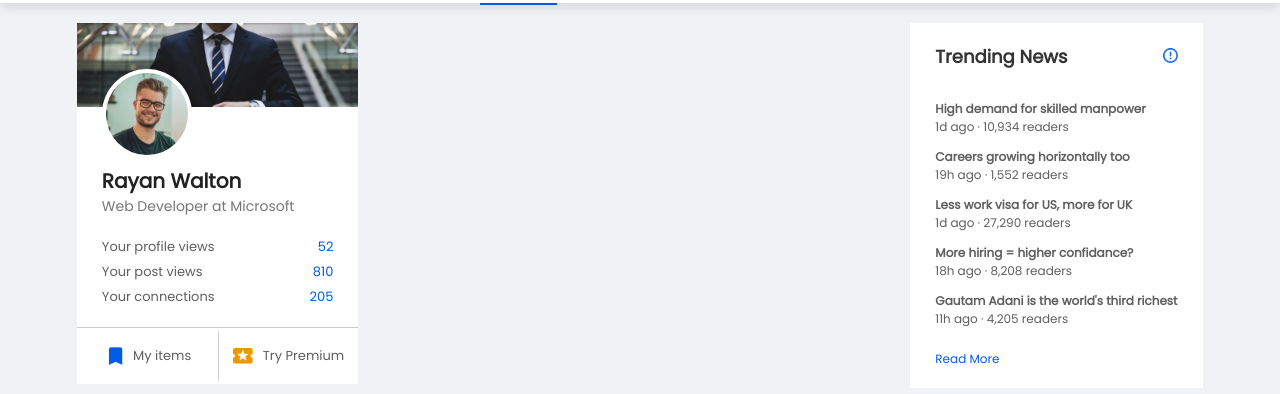
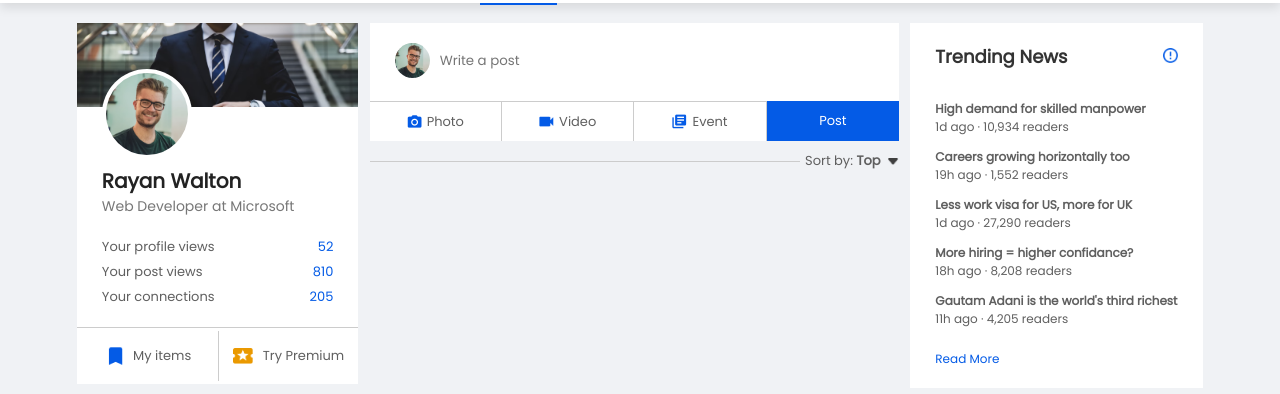
Before and after one commit to myxsan/linkedin-clone, a plain HTML site: page index.html in a window 1280 px wide. Shown: the part 51-445 px from the top of the page. Drawn offline with Linux system fonts and the light colour scheme.

Commit message:
create post section

```diff
--- a/css/style.css
+++ b/css/style.css
@@ -350,8 +350,8 @@ a {
 }
 
 .copyright-msg img {
-    width: 18px;
-    margin-right: 4px;
+  width: 18px;
+  margin-right: 4px;
 }
 /* Right Sidebar end */
 
@@ -359,3 +359,89 @@ a {
 .main-content {
   flex-basis: 47%;
 }
+
+.create-post {
+  background: #fff;
+}
+
+.create-post-input {
+  padding: 20px 25px 10px;
+  display: flex;
+  align-items: flex-start;
+}
+
+.create-post-input img {
+  width: 35px;
+  border-radius: 50%;
+  margin-right: 10px;
+}
+
+.create-post-input textarea {
+  width: 100%;
+  border: 0;
+  outline: 0;
+  resize: none;
+  background: transparent;
+  margin-top: 8px;
+}
+
+::placeholder {
+  font-weight: 500;
+}
+
+.create-post-links {
+  display: flex;
+  align-items: flex-start;
+}
+
+.create-post-links li {
+  list-style: none;
+  display: flex;
+  align-items: center;
+  justify-content: center;
+  border-top: 1px solid #ccc;
+  border-right: 1px solid #ccc;
+  flex-basis: 25%;
+  height: 40px;
+  font-size: 13px;
+  cursor: pointer;
+}
+
+.create-post-links img {
+  width: 15px;
+  margin-right: 5px;
+}
+
+.create-post-links li:last-child {
+  background: #045be6;
+  color: #fff;
+  border: 0;
+}
+
+.sort-by {
+  display: flex;
+  align-items: center;
+  margin: 10px 0;
+}
+
+.sort-by hr {
+  flex: 1;
+  border: 0;
+  height: 1px;
+  background: #ccc;
+}
+
+.sort-by p {
+  font-size: 13px;
+  padding-left: 5px;
+}
+
+.sort-by p span {
+  font-weight: 600;
+  cursor: pointer;
+}
+
+.sort-by p span img {
+    width: 12px;
+    margin-left: 3px;
+}
--- a/index.html
+++ b/index.html
@@ -149,7 +149,26 @@
       <!-- Left Sidebar end -->
 
       <!-- Main Content start -->
-      <div class="main-content"></div>
+      <div class="main-content">
+        <div class="create-post">
+          <div class="create-post-input">
+            <img src="images/user-1.png" />
+            <textarea rows="2" placeholder="Write a post"></textarea>
+          </div>
+          <div class="create-post-links">
+            <li><img src="images/photo.png" />Photo</li>
+            <li><img src="images/video.png" />Video</li>
+            <li><img src="images/event.png" />Event</li>
+            <li>Post</li>
+          </div>
+        </div>
+        <div class="sort-by">
+          <hr />
+          <p>
+            Sort by: <span>Top <img src="images/down-arrow.png" /></span>
+          </p>
+        </div>
+      </div>
       <!-- Main Content end -->
 
       <!-- Right Sidebar start -->
```
